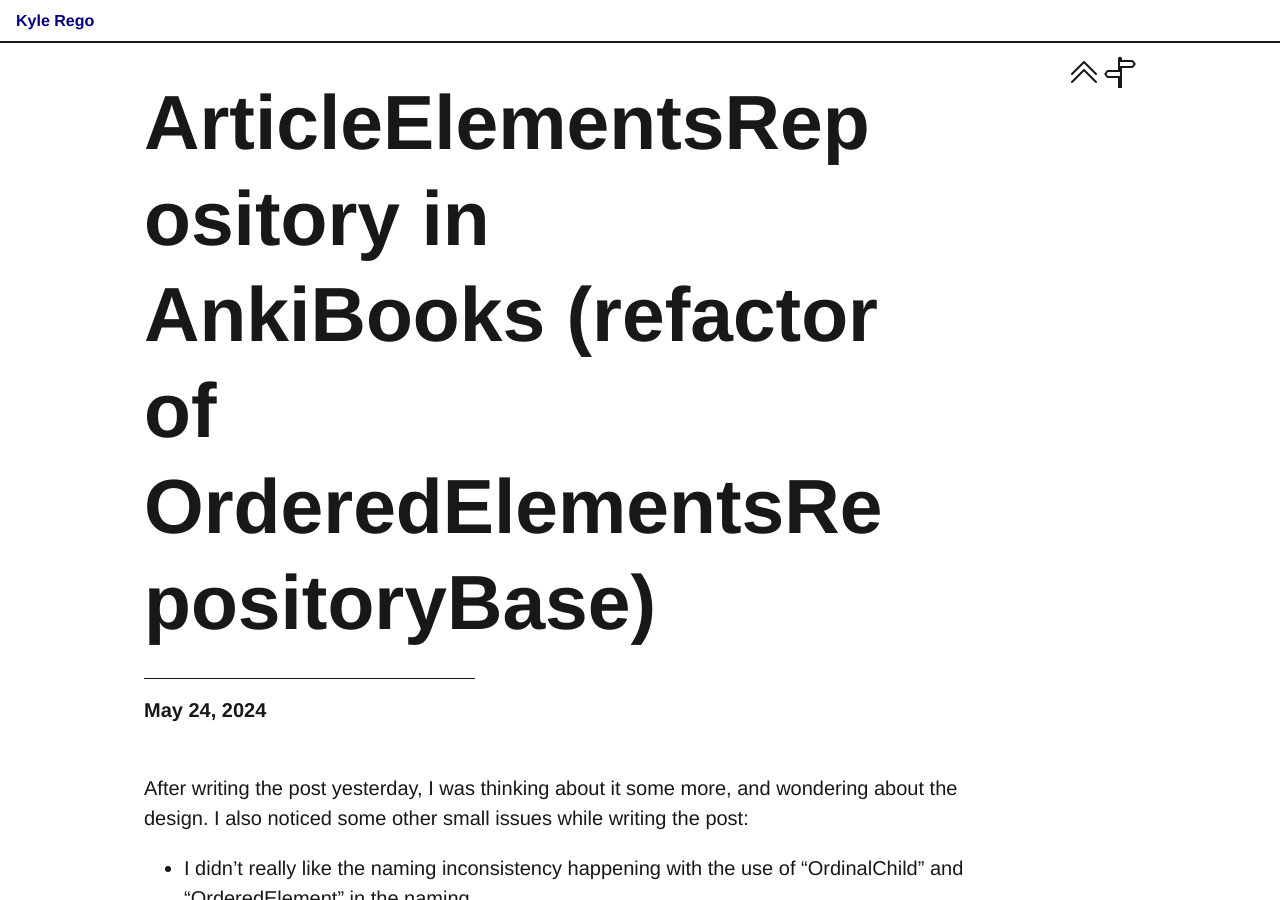
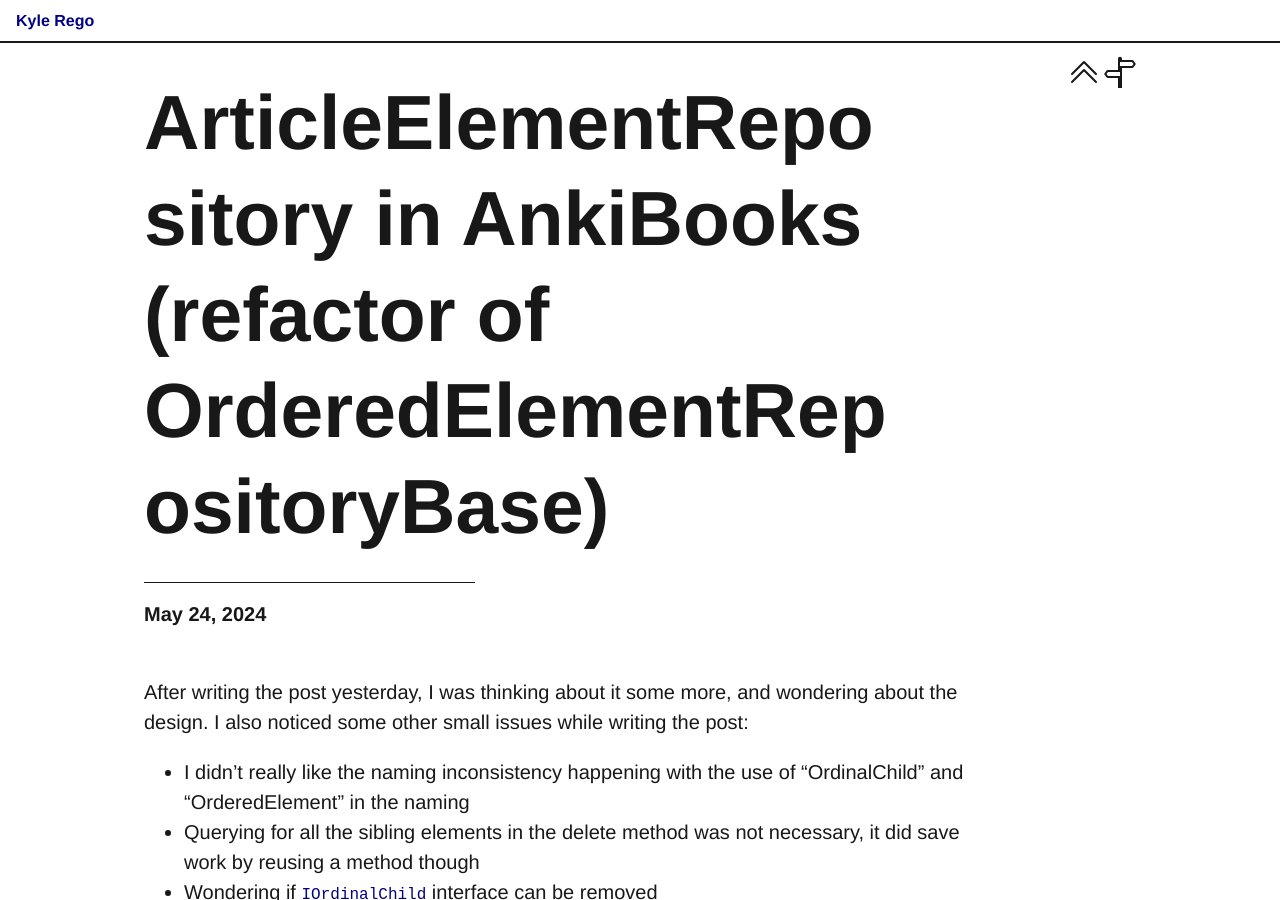
Before and after one commit to KyleRego/KyleRego.github.io, a Jekyll site: the page built from collections/_posts/2024-05-24-article-elements-repository-refactor.markdown, in a window 1280 px wide and 900 px high. Built offline with Jekyll 4.4.1, drawn with Linux system fonts in a browser that asks for light colours.

Commit message:
Fix typo

```diff
--- a/collections/_posts/2024-05-24-article-elements-repository-refactor.markdown
+++ b/collections/_posts/2024-05-24-article-elements-repository-refactor.markdown
@@ -1,6 +1,6 @@
 ---
 layout: post
-title: "ArticleElementsRepository in AnkiBooks (refactor of OrderedElementsRepositoryBase)"
+title: "ArticleElementRepository in AnkiBooks (refactor of OrderedElementRepositoryBase)"
 date: 2024-05-24 00:00:00 -0500
 categories: blogging
 permalink: /article-elements-repository-refactor
```
